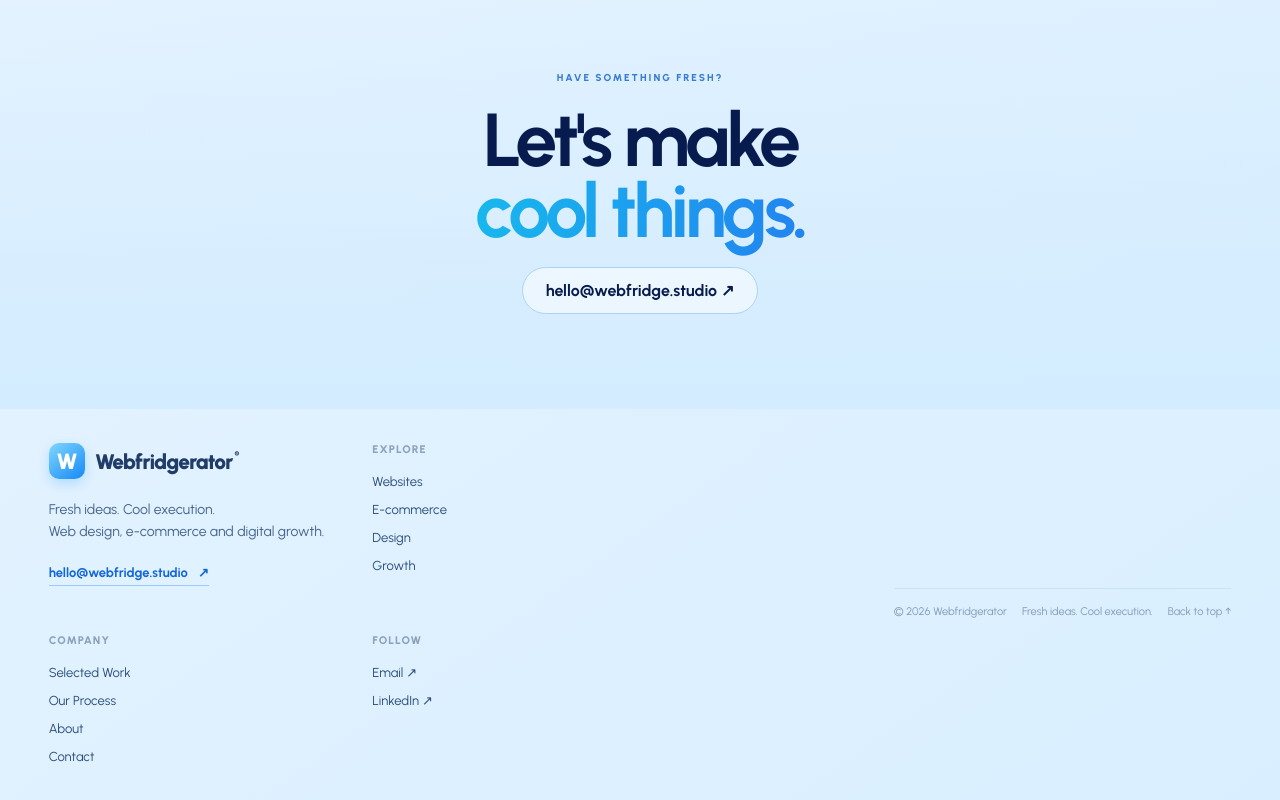
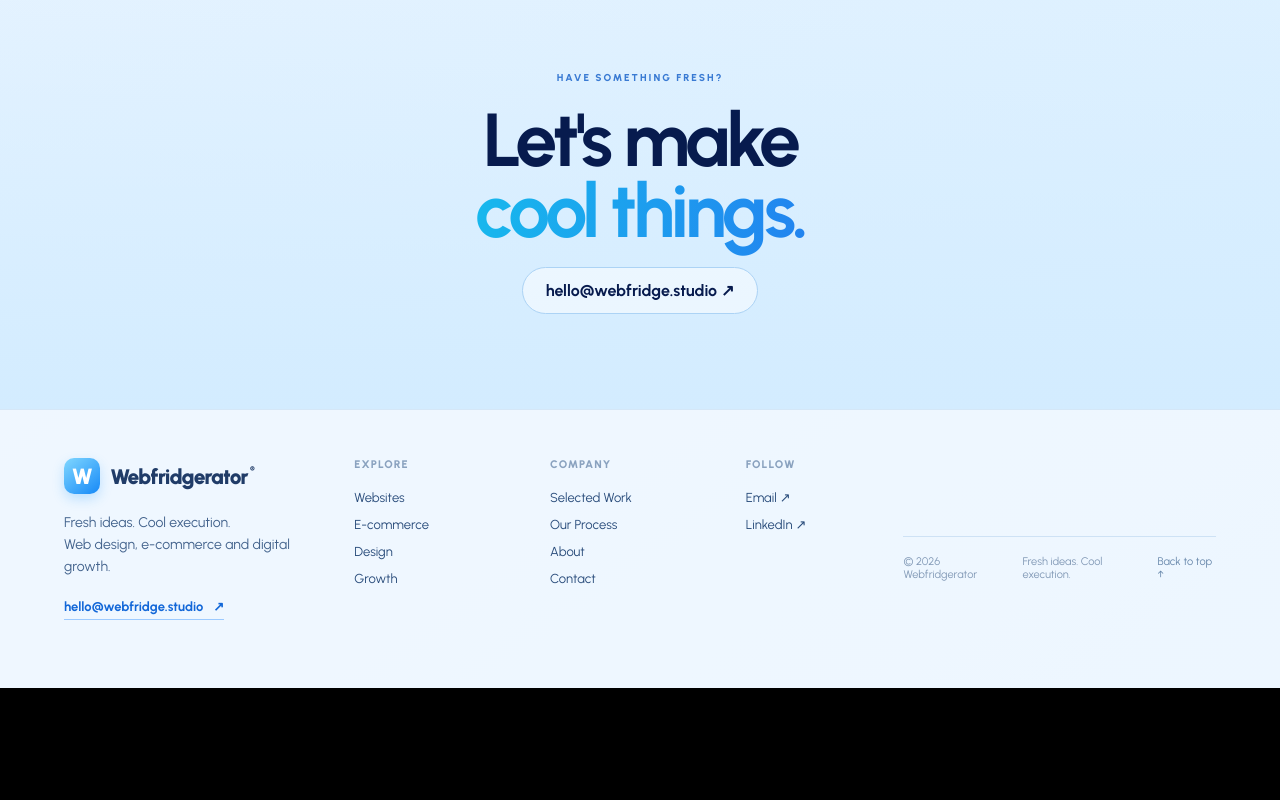
Before and after one commit to webfridgerator/webfridge, a plain HTML site: page index.html in a window 1280 px wide. Shown: the part 1673-2473 px from the top of the page. After the commit the page ends 2361 px from the top, so only its background shows below. Drawn offline with Linux system fonts and the light colour scheme.

Commit message:
Restyle footer only to clean multi-column layout

```diff
--- a/styles.css
+++ b/styles.css
@@ -158,19 +158,17 @@ a{text-decoration:none;color:inherit}
  .fridge{height:90%!important;max-height:90%!important;object-position:center center!important;transform:none!important;}
 }
 
-/* Frosted, spacious footer inspired by the reference */
-.site-footer{padding:34px 3.8% 38px;border-top:0;color:#203c68}
-.footer-panel{position:relative;overflow:hidden;border:1px solid rgba(255,255,255,.92);border-radius:28px;background:linear-gradient(145deg,rgba(250,253,255,.94),rgba(225,242,255,.8));box-shadow:0 12px 28px rgba(67,148,213,.1),inset 0 1px 0 rgba(255,255,255,.98);padding:42px 5.2% 25px}
-.footer-top{display:grid;grid-template-columns:minmax(260px,1fr) 1.45fr;gap:48px;position:relative;z-index:2}
+/* Footer-only update: clean editorial multi-column layout */
+.site-footer{padding:48px 5% 30px;color:#203c68;background:rgba(245,250,255,.72);border-top:1px solid rgba(119,171,218,.22)}
+.footer-top{display:grid;grid-template-columns:1.6fr repeat(3,1fr);gap:38px;padding:0 0 38px;position:relative;z-index:2}
 .footer-brand-block .brand{font-size:21px}
-.footer-brand-block p{font-size:14px;line-height:1.55;color:#42628c;margin:20px 0 22px}
+.footer-brand-block p{font-size:14px;line-height:1.55;color:#42628c;margin:18px 0 22px}
 .footer-email{display:inline-flex;align-items:center;gap:10px;font-size:13px;font-weight:700;color:#1267d8;border-bottom:1px solid #9ccaff;padding-bottom:5px}
-.footer-links{display:grid;grid-template-columns:repeat(3,minmax(100px,1fr));gap:24px}
-.footer-column{display:flex;flex-direction:column;gap:13px;font-size:13px}
-.footer-column a{color:#284b7a;transition:color .2s,transform .2s}
-.footer-column a:hover{color:#0878ed;transform:translateX(2px)}
-.footer-heading{font-size:11px;letter-spacing:1.1px;text-transform:uppercase;color:#8aa2bf;margin-bottom:5px;font-weight:800}
-.footer-watermark{position:relative;z-index:1;white-space:nowrap;overflow:hidden;margin:30px 0 22px;font-size:clamp(38px,7.5vw,104px);font-weight:900;letter-spacing:-.07em;line-height:.95;color:rgba(67,133,202,.055);user-select:none}
-.footer-bottom{display:flex;align-items:center;justify-content:space-between;gap:15px;border-top:1px solid rgba(124,174,219,.2);padding-top:16px;color:#8098b5;font-size:11px;position:relative;z-index:2}
-@media(max-width:700px){.site-footer{padding:24px 4% 28px}.footer-panel{border-radius:22px;padding:28px 6% 20px}.footer-top{grid-template-columns:1fr;gap:30px}.footer-brand-block p{margin:15px 0}.footer-links{grid-template-columns:repeat(2,minmax(100px,1fr));row-gap:25px}.footer-watermark{font-size:clamp(34px,10vw,55px);margin:25px 0 18px;letter-spacing:-.06em}.footer-bottom{font-size:10px;flex-wrap:wrap}.footer-bottom span:last-child{width:100%}}
-@media(max-width:400px){.footer-links{gap:20px 14px}.footer-column{font-size:12px}.footer-brand-block .brand{font-size:17px}}
+.footer-column{display:flex;flex-direction:column;gap:12px;font-size:13px}
+.footer-column a{color:#284b7a;transition:color .2s}
+.footer-column a:hover{color:#0878ed}
+.footer-heading{font-size:11px;letter-spacing:1.1px;text-transform:uppercase;color:#8aa2bf;margin-bottom:7px;font-weight:800}
+.footer-bottom{display:flex;align-items:center;justify-content:space-between;gap:15px;border-top:1px solid rgba(124,174,219,.28);padding-top:18px;color:#8098b5;font-size:11px}
+.footer-bottom a{color:#6686aa}
+@media(max-width:700px){.site-footer{padding:32px 5% 24px}.footer-top{grid-template-columns:1fr 1fr;gap:28px 20px;padding-bottom:28px}.footer-brand-block{grid-column:1/-1}.footer-brand-block p{margin:14px 0}.footer-bottom{font-size:10px;flex-wrap:wrap}.footer-bottom span:nth-child(2){display:none}}
+@media(max-width:400px){.footer-top{gap:24px 14px}.footer-column{font-size:12px}.footer-brand-block .brand{font-size:17px}}
```
